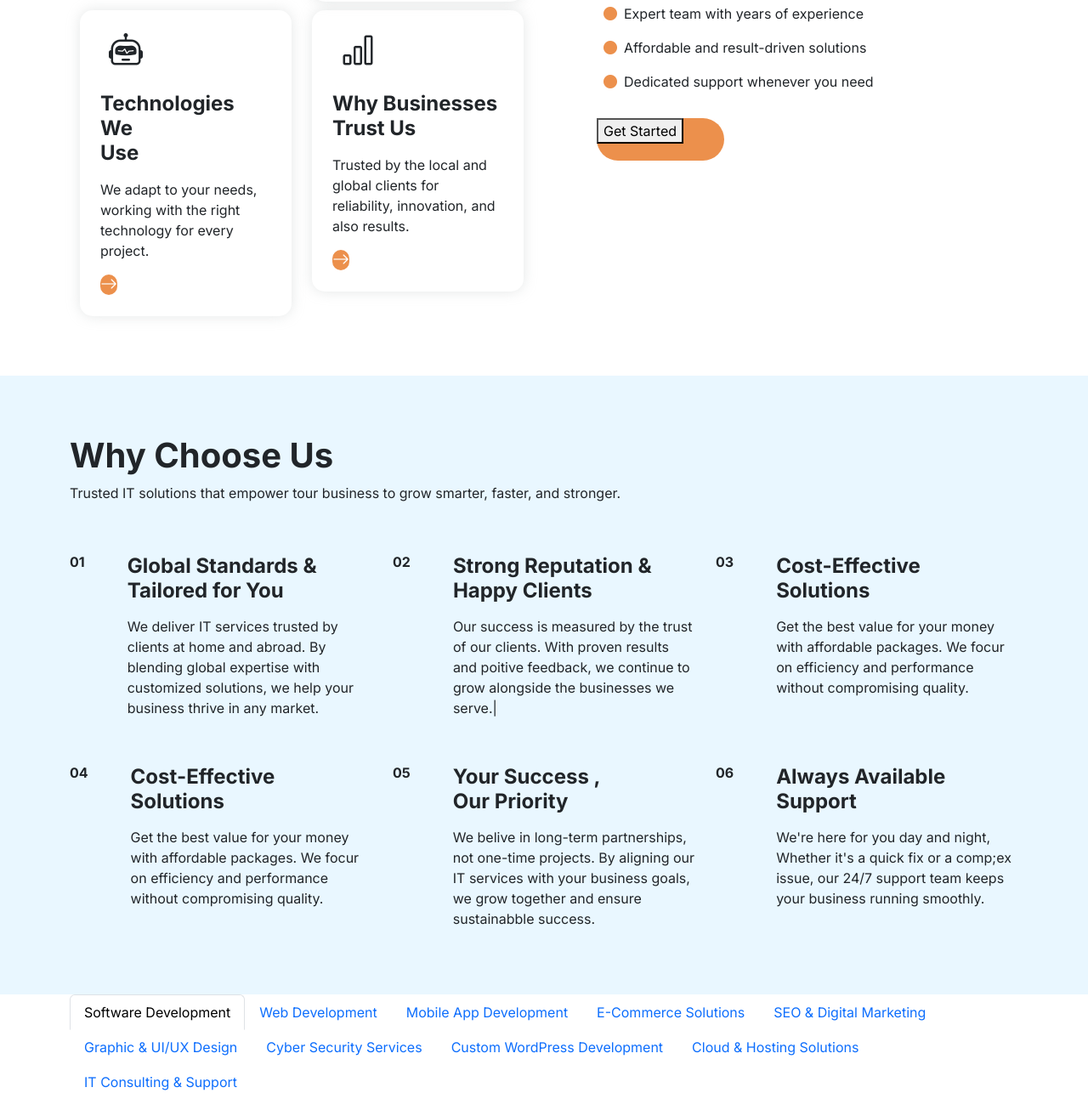
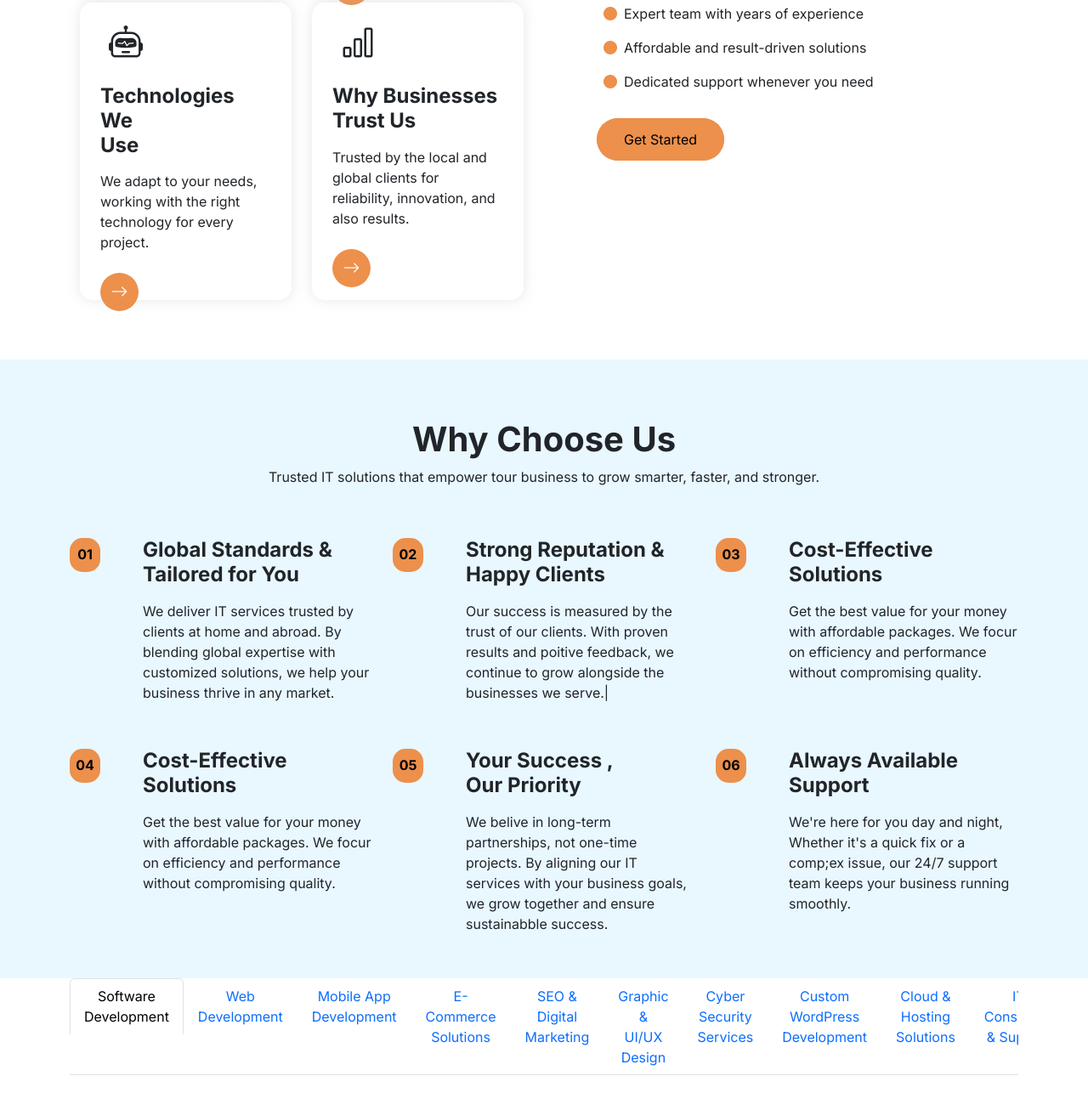
Before and after one commit to abdullahdevx/academy-project, a plain HTML site: page index.html in a window 1280 px wide. Shown: the part 607-1893 px from the top of the page at 85% size. Drawn offline with nearby package versions, Linux system fonts and the light colour scheme.

Commit message:
Update style.css

```diff
--- a/style.css
+++ b/style.css
@@ -2,7 +2,7 @@ body{
     font-family: "Inter", sans-serif;
 }
 
-.flex{
+.sp_flex{
     display: flex;
     text-align: center;
     justify-content: center;
@@ -27,7 +27,6 @@ services_Page_Section3
 
 .spage_section3{
          margin-top: 50px;
-
 }
 
 
@@ -38,7 +37,7 @@ services_Page_Section3
     border-radius: 15px;
     box-shadow: 0px 0px 15px  #babebe60;
     width: auto;
-    height: auto;
+    height: 350px;
     margin-bottom: 10px;
 }
 
@@ -69,6 +68,14 @@ services_Page_Section3
     margin-top: 15px;
 }
 
+.sp_btn_col2{
+    background-color:  #EC904C;
+    border: none;
+     height: 50px;
+    width: 150px;
+    border-radius: 30px;
+}
+
 /* ===========
 Services_Page_Banner
 ============= */
@@ -88,7 +95,7 @@ Services_Page_Banner
     width: 300px;
 }
 
-.span{
+.sp_span{
     height: 40px;
     width: 40px;
     background-color: #EC904C;
@@ -108,7 +115,7 @@ Tabs :
 }
 
 .inovation{
-    height: 60vh;
+    height: 50vh;
 }
 
 .click{
@@ -153,3 +160,9 @@ Last Section :
     border: 1px solid black;
     font-weight: 600;
 }
+
+
+#myTab {
+    flex-wrap: unset !important;
+    overflow-y: hidden;
+}
```
